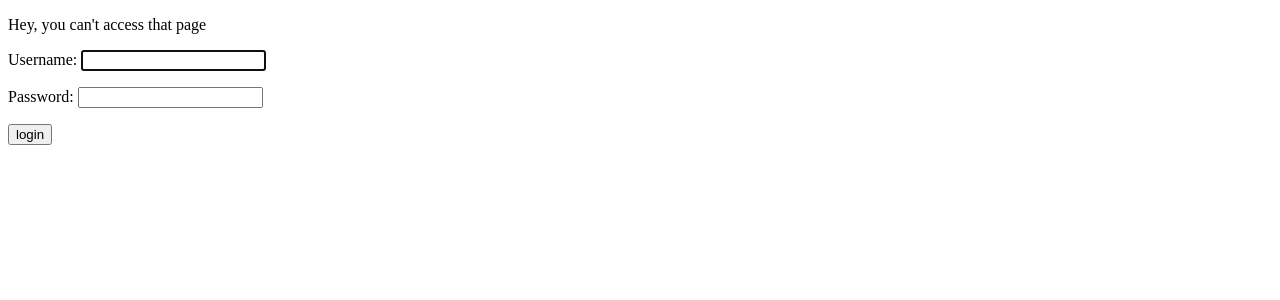
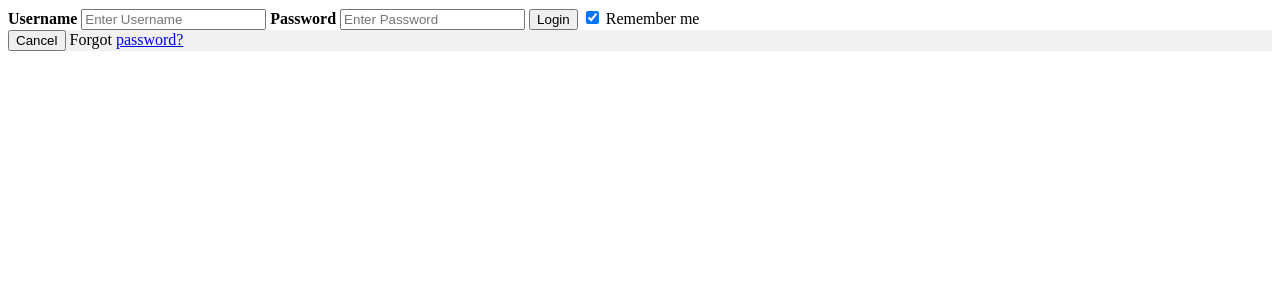
Before and after one commit to TanShengRong/SEED2021_TT2_24, a Django app: a page that uses mobilepayments/paymentapp/templates/registration/login.html in a window 1280 px wide. Shown: the top 300 px of the page. Run offline with Django 3.2, Linux system fonts and the light colour scheme.

Commit message:
Update Login.html
Login html page

```diff
--- a/mobilepayments/paymentapp/templates/registration/login.html
+++ b/mobilepayments/paymentapp/templates/registration/login.html
@@ -5,24 +5,26 @@
         <title>Login Page</title>
     </head>
     <body>
-        {% if form.errors %}
-        <p>There is something wrong with what you entered</p>
-        {% endif %}
+        <form action="" method="post">
 
-        {% if next %}
-        <p>Hey, you can't access that page</p>
-        {% endif %}
+            <div class="container">
+              <label for="uname"><b>Username</b></label>
+              <input type="text" placeholder="Enter Username" name="uname" required>
 
-        <form method="post" action="{% url 'login' %}">
-            {% csrf_token %}
+              <label for="psw"><b>Password</b></label>
+              <input type="password" placeholder="Enter Password" name="psw" required>
 
-            <p>Username: {{ form.username }}</p>
-            <p>Password: {{ form.password }}</p>
+              <button type="submit">Login</button>
+              <label>
+                <input type="checkbox" checked="checked" name="remember"> Remember me
+              </label>
+            </div>
 
-
-            <p><input type="submit" value="login"></p>
-            <input type="hidden" name="next" value="{{ next }}">
-        </form>
+            <div class="container" style="background-color:#f1f1f1">
+              <button type="button" class="cancelbtn">Cancel</button>
+              <span class="psw">Forgot <a href="#">password?</a></span>
+            </div>
+          </form>
 
     </body>
 </html>
```
